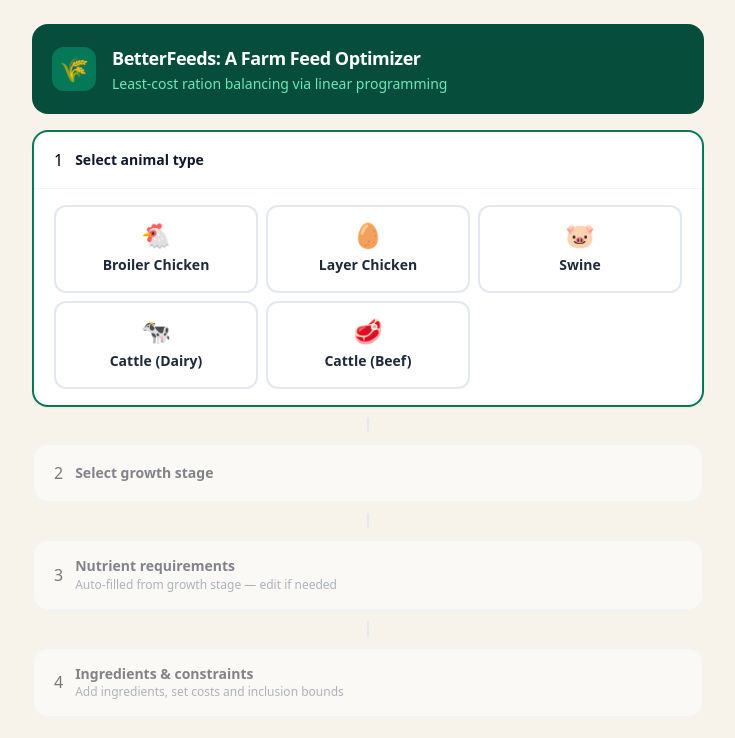
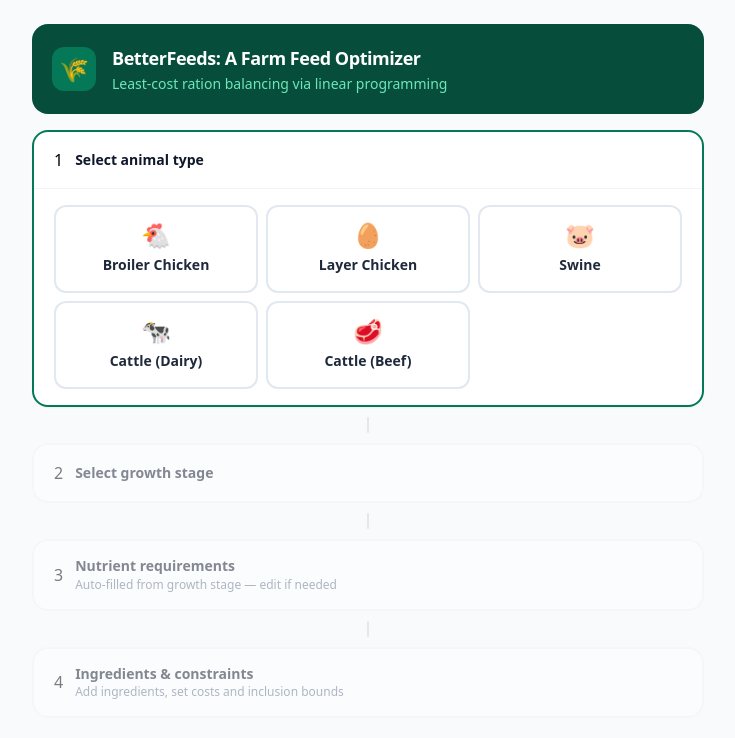
Before and after one commit to jssison/better-feeds, a React (Vite) app: page / in a window 1280 px wide. Shown: the top 738 px of the page, without its empty margins (272-1007 px from the left). Built offline with nearby package versions, Linux system fonts and the light colour scheme.

Commit message:
style: changed bg color

```diff
--- a/src/App.tsx
+++ b/src/App.tsx
@@ -198,7 +198,7 @@ export default function FeedOptimizer() {
         initial={{ opacity:0 }}
         animate={{ opacity: showSplash ? 0:1 }}
         transition={{ duration: 0.4 }}
-        className="min-h-screen bg-[#F7F3EB] py-6 px-4 pb-20"
+        className="min-h-screen bg-slate-50 py-6 px-4 pb-20"
       >
         <div className="max-w-2xl mx-auto space-y-2">
 
@@ -295,7 +295,7 @@ export default function FeedOptimizer() {
                 whileTap={{ scale: 0.98 }}
                 transition={{ type: "spring", stiffness: 400, damping: 20 }}
                 className={[
-                  "w-full flex items-center justify-center gap-3",
+                  "w-full flex items-center justify-center gap-3 mb-4",
                   "py-4 rounded-2xl font-bold text-base text-white",
                   "focus:outline-none focus-visible:ring-4 focus-visible:ring-emerald-400",
                   isOptimizing
```
